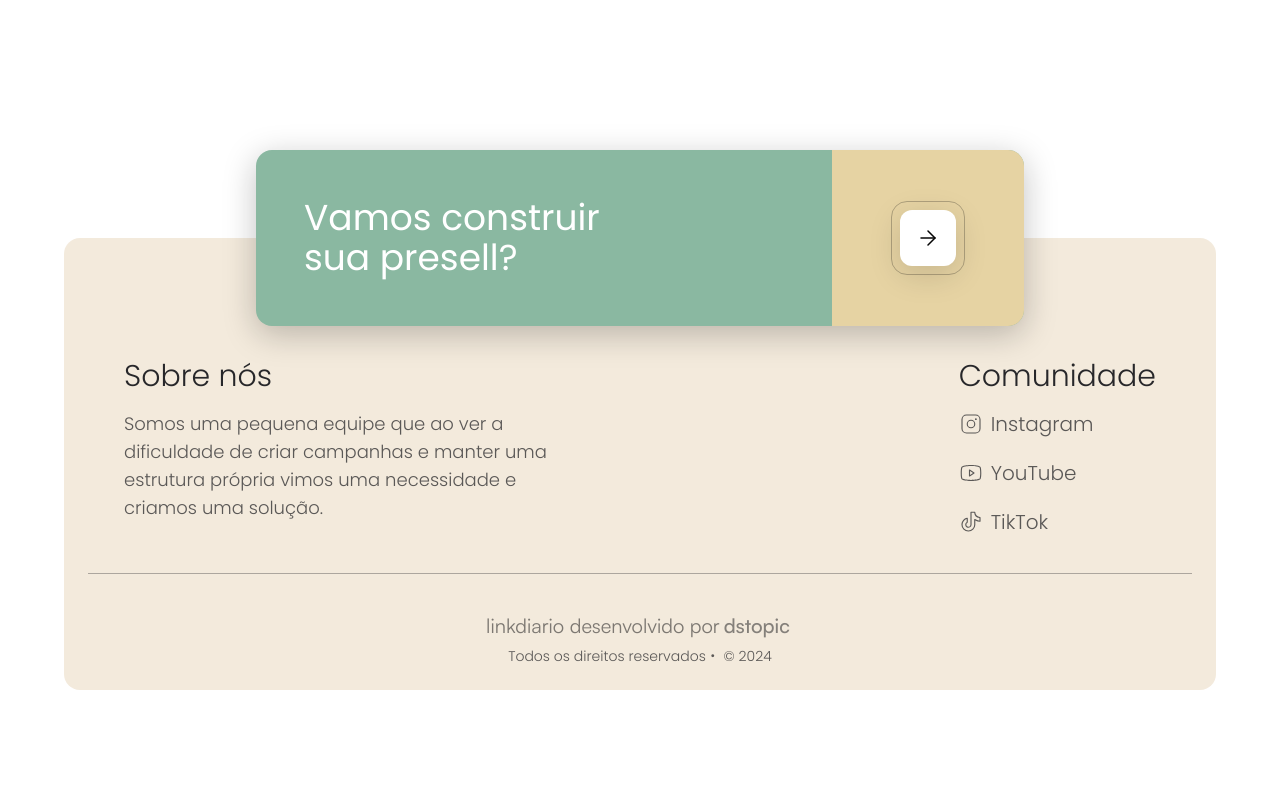
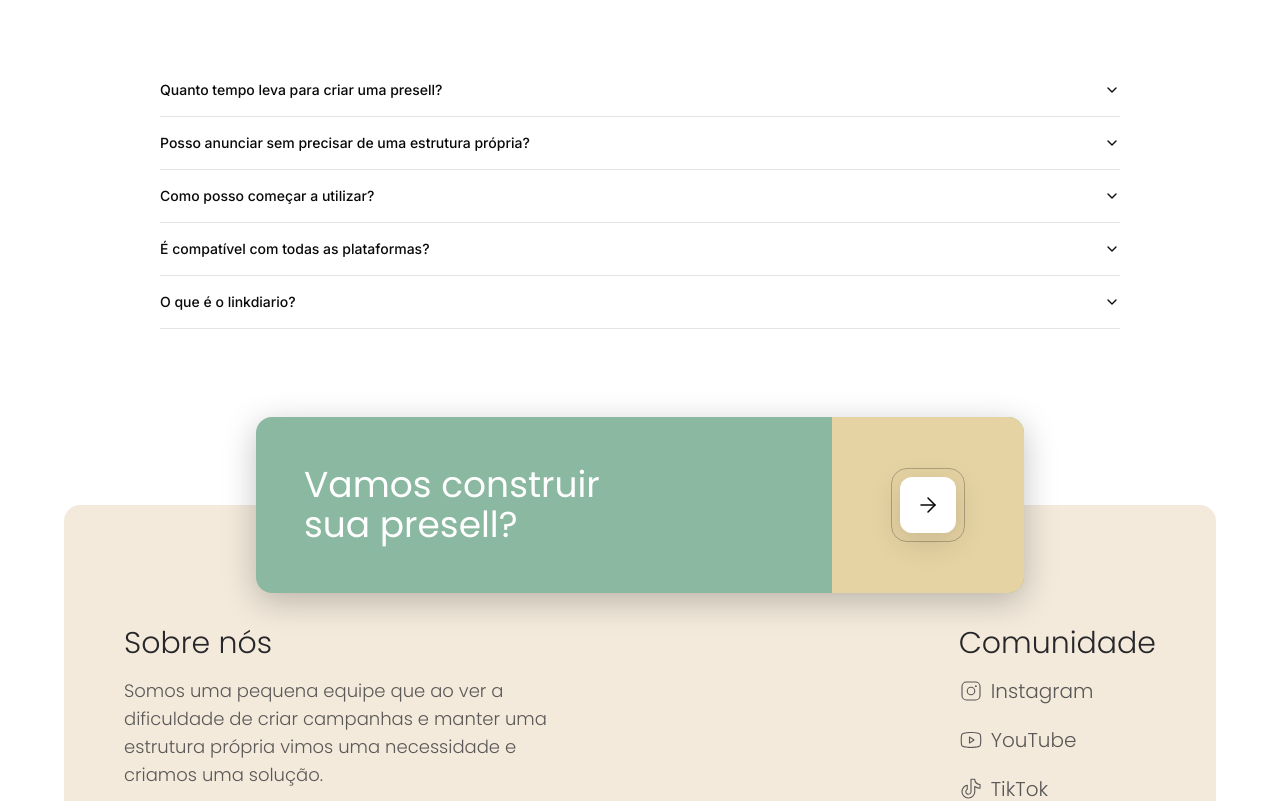
Before and after one commit to rotrenanoliveira/linkdiario-app, a Next.js app: page /test-component in a window 1280 px wide. Shown: the top 801 px of the page. Built offline with nearby package versions, Linux system fonts and the light colour scheme.

Commit message:
feat: add Q&A section

```diff
--- a/package.json
+++ b/package.json
@@ -13,6 +13,7 @@
     "@aws-sdk/client-s3": "3.514.0",
     "@aws-sdk/s3-request-presigner": "3.514.0",
     "@prisma/client": "5.10.2",
+    "@radix-ui/react-accordion": "1.1.2",
     "@radix-ui/react-alert-dialog": "1.0.5",
     "@radix-ui/react-dropdown-menu": "2.0.6",
     "@radix-ui/react-hover-card": "1.0.7",
--- /dev/null
+++ b/src/app/(client)/_components/ qna.tsx
@@ -0,0 +1,49 @@
+import { Accordion, AccordionContent, AccordionItem, AccordionTrigger } from '@/components/ui/accordion'
+
+const qna = [
+  {
+    question: 'Quanto tempo leva para criar uma presell?',
+    value: 'q1',
+    answer:
+      'Com nossa plataforma, é possível criar presell eficazes em apenas 10 minutos. Basta inserir uma foto, título e descrição para obter agilidade e aumentar o sucesso das suas vendas.',
+  },
+  {
+    question: 'Posso anunciar sem precisar de uma estrutura própria?',
+    value: 'q2',
+    answer:
+      'Sim, com o linkdiario, você pode começar a anunciar no Google hoje mesmo, sem a necessidade de possuir uma estrutura própria. Facilitamos o processo para que você foque no sucesso dos seus anúncios',
+  },
+  {
+    question: 'Como posso começar a utilizar?',
+    value: 'q3',
+    answer:
+      'Para começar, assista ao vídeo explicativo em nosso site para entender como a plataforma funciona e quais são as vantagens de utilizá-la. Em seguida, clique no botão "Começar agora" para iniciar o processo.',
+  },
+  {
+    question: 'É compatível com todas as plataformas?',
+    value: 'q4',
+    answer:
+      'Sim, nossa plataforma é projetada para funcionar em todas as plataformas, oferecendo flexibilidade para afiliados e produtores alcançarem seu público-alvo onde quer que estejam.',
+  },
+  {
+    question: 'O que é o linkdiario?',
+    value: 'q5',
+    answer:
+      'O linkdiario é uma plataforma que permite a criação rápida e simples de presell para afiliados e produtores. Ele oferece uma solução eficaz para impulsionar vendas e destacar produtos no mercado.',
+  },
+]
+
+export function QuestionsAndAnswers() {
+  return (
+    <section className="container xl:max-w-5xl mb-4 lg:mb-8 xl:mb-12">
+      <Accordion type="single" collapsible className="w-full">
+        {qna.map(({ question, answer, value }, index) => (
+          <AccordionItem key={index} value={value}>
+            <AccordionTrigger className="text-sm text-left">{question}</AccordionTrigger>
+            <AccordionContent>{answer}</AccordionContent>
+          </AccordionItem>
+        ))}
+      </Accordion>
+    </section>
+  )
+}
--- a/src/app/(client)/test-component/page.tsx
+++ b/src/app/(client)/test-component/page.tsx
@@ -1,8 +1,10 @@
+import { QuestionsAndAnswers } from '../_components/ qna'
 import { Footer } from '../_components/footer'
 
 export default function HomePage() {
   return (
     <div className="w-screen min-h-svh flex flex-col items-center justify-center p-3 md:p-9 lg:p-12 xl:p-16">
+      <QuestionsAndAnswers />
       <Footer />
     </div>
   )
--- /dev/null
+++ b/src/components/ui/accordion.tsx
@@ -0,0 +1,54 @@
+'use client'
+
+import * as React from 'react'
+import * as AccordionPrimitive from '@radix-ui/react-accordion'
+import { ChevronDown } from 'lucide-react'
+
+import { cn } from '@/lib/utils'
+
+const Accordion = AccordionPrimitive.Root
+
+const AccordionItem = React.forwardRef<
+  React.ElementRef<typeof AccordionPrimitive.Item>,
+  React.ComponentPropsWithoutRef<typeof AccordionPrimitive.Item>
+>(({ className, ...props }, ref) => (
+  <AccordionPrimitive.Item ref={ref} className={cn('border-b', className)} {...props} />
+))
+AccordionItem.displayName = 'AccordionItem'
+
+const AccordionTrigger = React.forwardRef<
+  React.ElementRef<typeof AccordionPrimitive.Trigger>,
+  React.ComponentPropsWithoutRef<typeof AccordionPrimitive.Trigger>
+>(({ className, children, ...props }, ref) => (
+  <AccordionPrimitive.Header className="flex">
+    <AccordionPrimitive.Trigger
+      ref={ref}
+      className={cn(
+        'flex flex-1 items-center justify-between py-4 font-medium transition-all hover:underline [&[data-state=open]>svg]:rotate-180',
+        className,
+      )}
+      {...props}
+    >
+      {children}
+      <ChevronDown className="h-4 w-4 shrink-0 transition-transform duration-200" />
+    </AccordionPrimitive.Trigger>
+  </AccordionPrimitive.Header>
+))
+AccordionTrigger.displayName = AccordionPrimitive.Trigger.displayName
+
+const AccordionContent = React.forwardRef<
+  React.ElementRef<typeof AccordionPrimitive.Content>,
+  React.ComponentPropsWithoutRef<typeof AccordionPrimitive.Content>
+>(({ className, children, ...props }, ref) => (
+  <AccordionPrimitive.Content
+    ref={ref}
+    className="overflow-hidden text-sm transition-all data-[state=closed]:animate-accordion-up data-[state=open]:animate-accordion-down"
+    {...props}
+  >
+    <div className={cn('pb-4 pt-0', className)}>{children}</div>
+  </AccordionPrimitive.Content>
+))
+
+AccordionContent.displayName = AccordionPrimitive.Content.displayName
+
+export { Accordion, AccordionItem, AccordionTrigger, AccordionContent }
```
Also changed, not shown: 1 other file (tests, documents, lock files or other folders).
